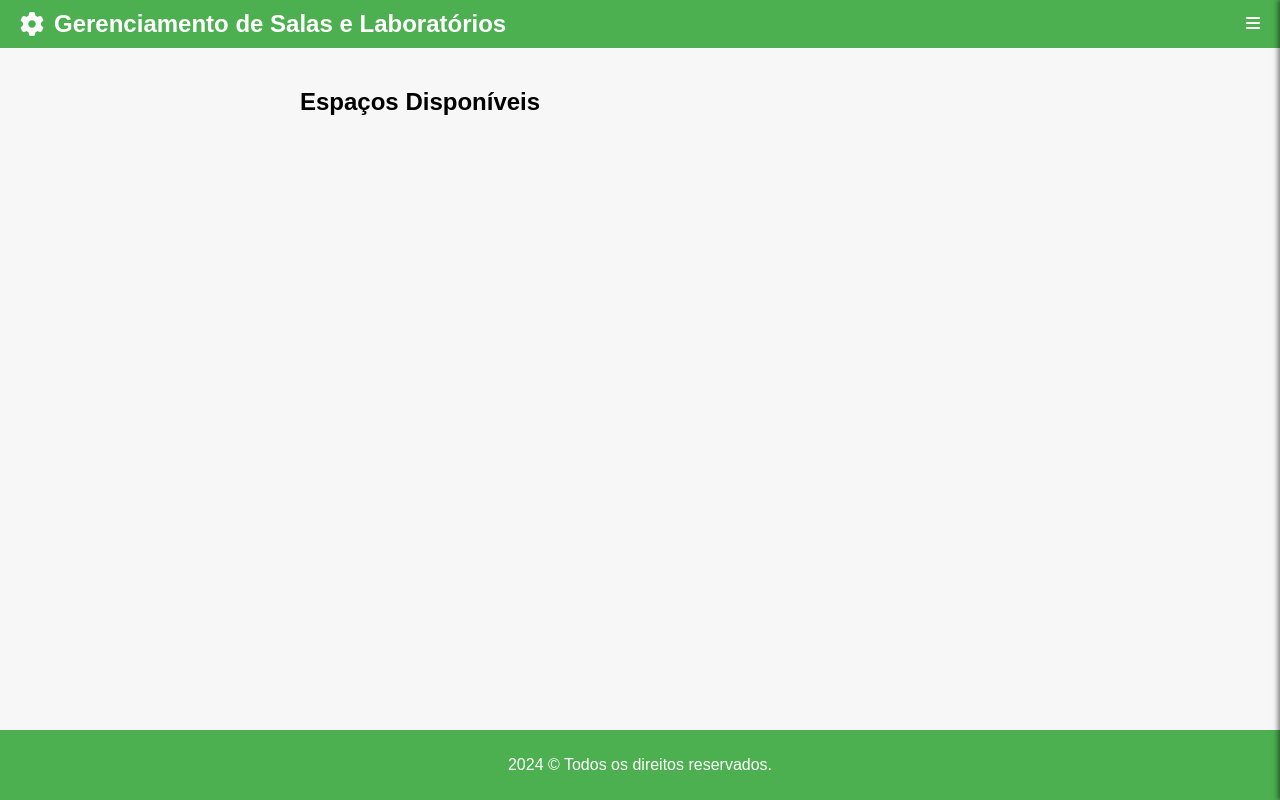
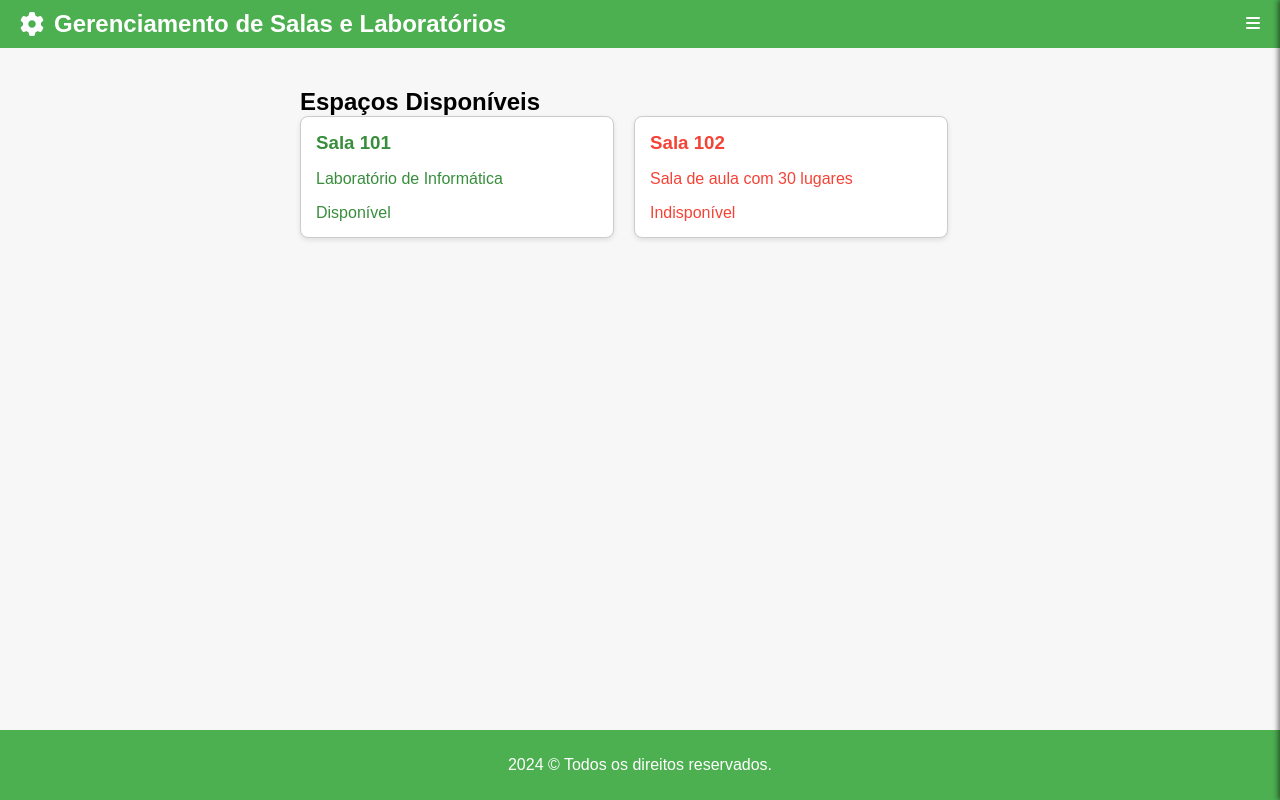
Before and after one commit to rma98/resourcesManagement, a Vue app in the folder gerenciamentoSalas/: page / in a window 1280 px wide. Built offline with nearby package versions, Linux system fonts and the light colour scheme.

Commit message:
chore: atualizações gerais de dependências e melhorias na Home.vue

```diff
--- a/gerenciamentoSalas/src/views/Home.vue
+++ b/gerenciamentoSalas/src/views/Home.vue
@@ -3,15 +3,10 @@
     <Header @toggle-sidebar="toggleSidebar" />
     <Sidebar :isActive="isSidebarActive" />
     <main>
-      <CardList />
+      <CardList :spaces="spaces" @card-clicked="handleCardClick" />
     </main>
-    <!-- Chama o LoginPopup.vue -->
-    <LoginPopup
-      :showPopup="showLoginPopup"
-      @close-popup="closePopup"
-      @redirect="redirectTo"
-    />
     <Footer />
+    <LoginPopup v-if="showLoginPopup" @close-popup="closePopup" />
   </div>
 </template>
 
@@ -28,13 +23,17 @@ export default {
     Sidebar,
     CardList,
     Footer,
-    LoginPopup, // Adiciona o componente LoginPopup
+    LoginPopup,
   },
   data() {
     return {
       isSidebarActive: false,
       showLoginPopup: false, // Controle de visibilidade do popup de login
       isLoggedIn: false, // Simula estado de login
+      spaces: [ // Exemplo de dados de espaços
+        { title: 'Sala 101', status: 'Disponível', description: 'Laboratório de Informática', isAvailable: true },
+        { title: 'Sala 102', status: 'Indisponível', description: 'Sala de aula com 30 lugares', isAvailable: false }
+      ]
     };
   },
   methods: {
@@ -44,17 +43,17 @@ export default {
     closePopup() {
       this.showLoginPopup = false; // Fecha o popup
     },
-    redirectTo(page) {
-      this.$router.push({ name: page }); // Redireciona para a página de login ou cadastro
-    },
     handleCardClick(card) {
       if (!this.isLoggedIn) {
         this.showLoginPopup = true; // Abre o popup de login se o usuário não estiver logado
       } else {
-        console.log(`Espaço reservado: ${card.name}`);
+        console.log(`Espaço reservado: ${card.title}`);
       }
     },
-  },
+    redirectTo(page) {
+      this.$router.push({ name: page }); // Redireciona para a página de login ou cadastro
+    }
+  }
 };
 </script>
 
```
